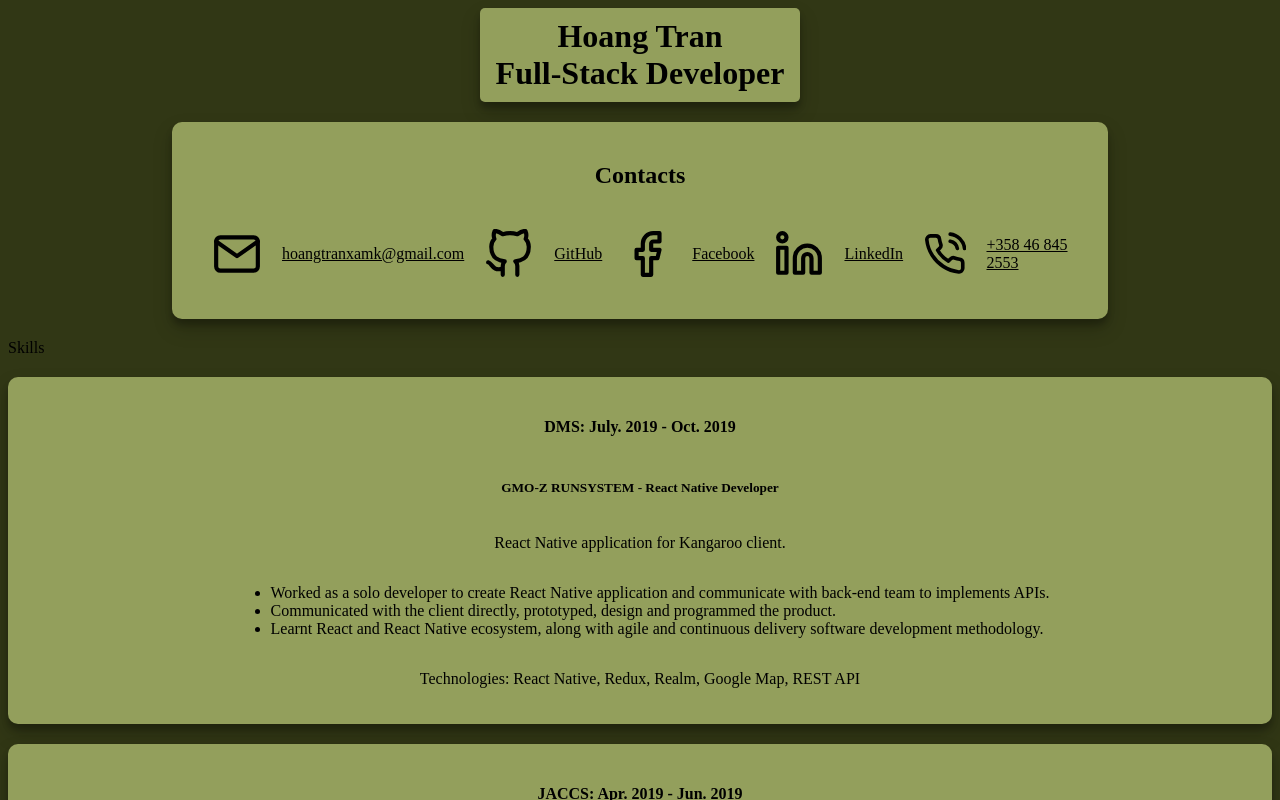
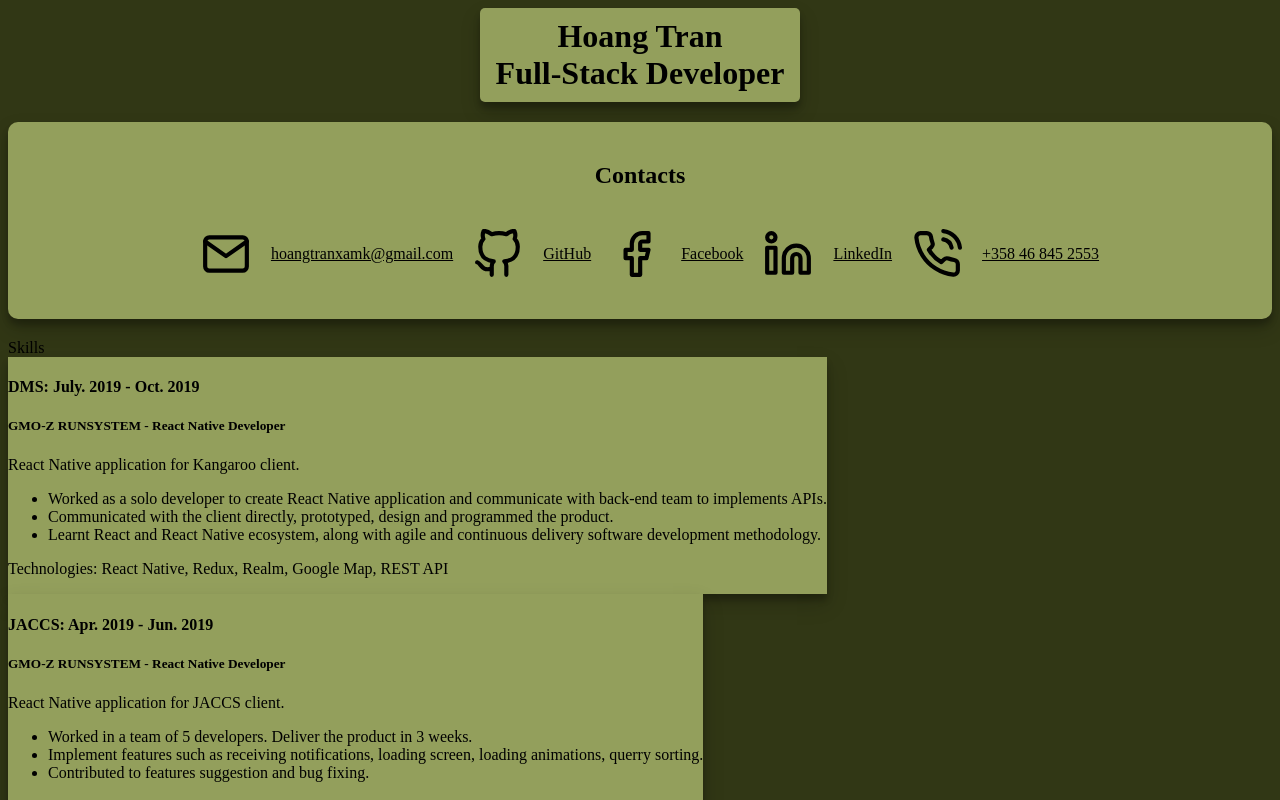
Before and after one commit to hoangtran-97/web_portfolio, a React (Create React App) app: page / in a window 1280 px wide. Shown: the top 800 px of the page. Built offline with nearby package versions, Linux system fonts and the light colour scheme.

Commit message:
Fix: styling

```diff
--- a/src/components/Contacts.tsx
+++ b/src/components/Contacts.tsx
@@ -60,16 +60,13 @@ const styles = {
         justifyContent: "center",
         alignItems: "center",
         borderRadius: "10px",
-        margin: "auto",
         padding: "20px",
-        width: "70vw",
         marginTop: "20px",
         marginBottom: "20px",
         boxShadow: "0 10px 20px rgba(0,0,0,0.19), 0 6px 6px rgba(0,0,0,0.23)"
     },
     linkContainer: {
         display: "flex",
-        flexDirection: "row" as "row",
-        justifyContent: "space-around"
+        flexDirection: "row" as "row"
     }
 };
--- a/src/components/Experience.tsx
+++ b/src/components/Experience.tsx
@@ -45,15 +45,8 @@ export const Experience = ({
 };
 const styles = {
     container: {
+        display: "inline-block",
         backgroundColor: colors.sub,
-        display: "flex",
-        flexDirection: "column" as "column",
-        justifyContent: "center",
-        alignItems: "center",
-        borderRadius: "10px",
-        padding: "20px",
-        marginTop: "20px",
-        marginBottom: "20px",
         boxShadow: "0 10px 20px rgba(0,0,0,0.19), 0 6px 6px rgba(0,0,0,0.23)"
     }
 };
```
